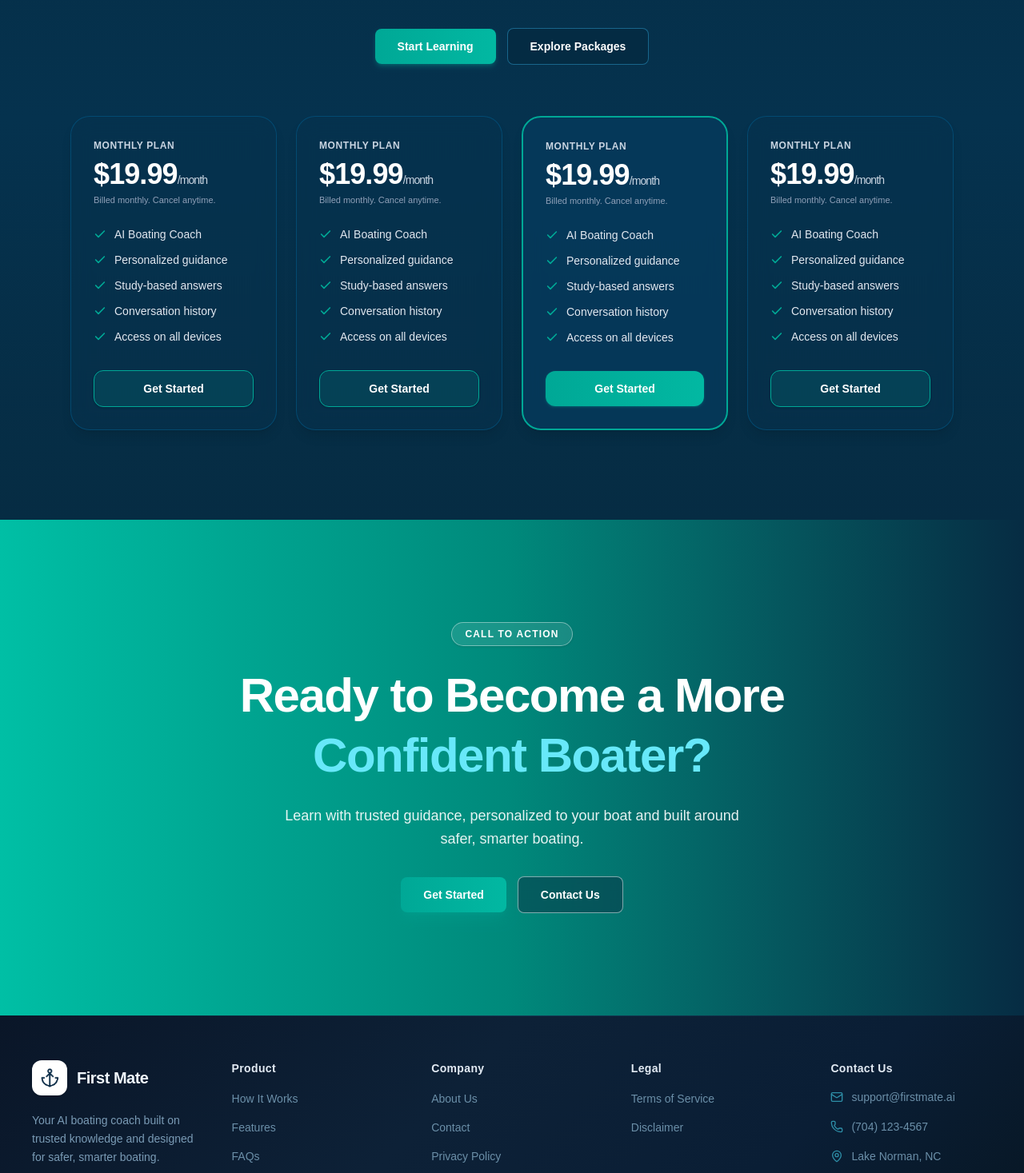
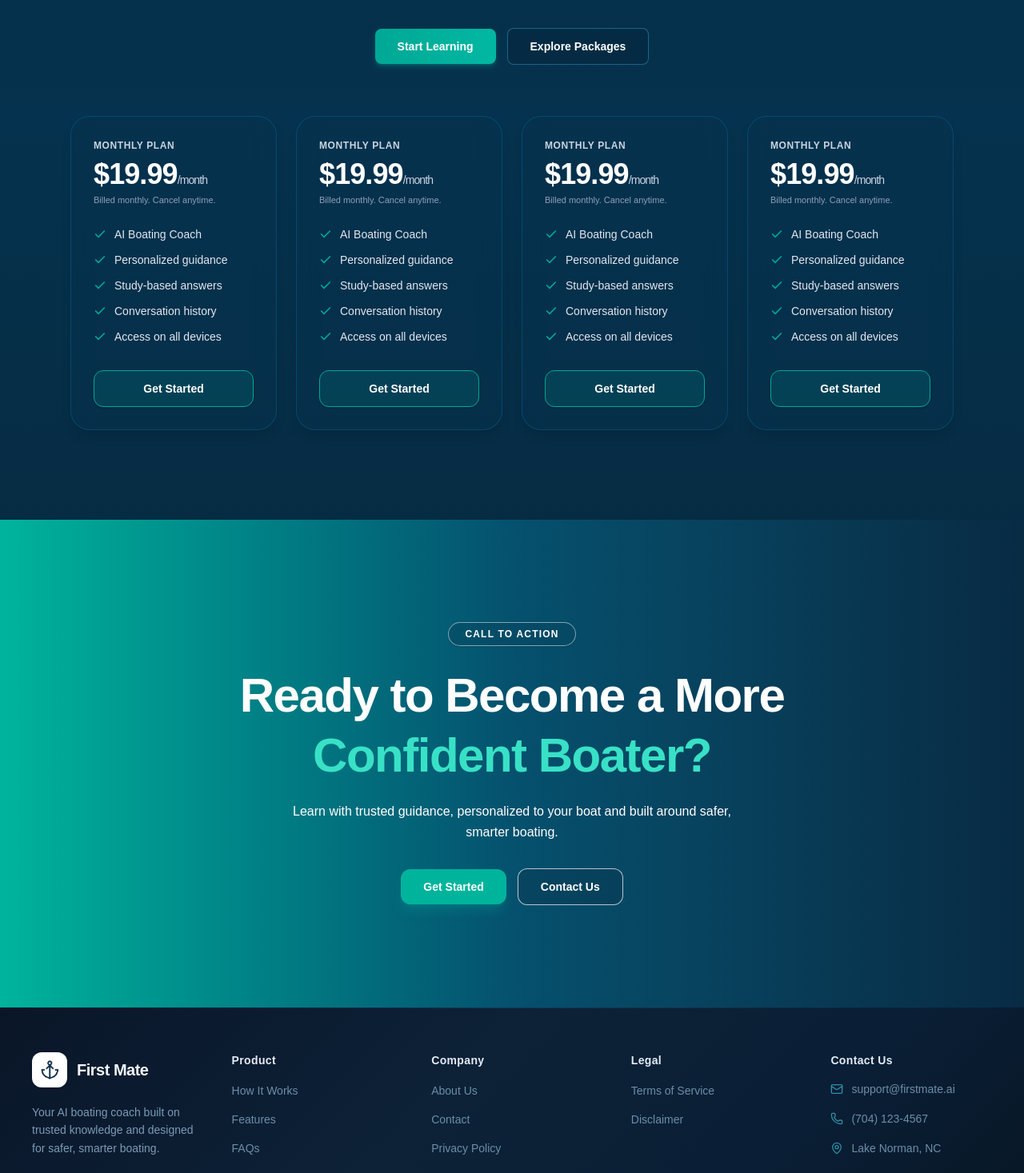
Before and after one commit to umairamjadnxthatch/first-mate-web, a Next.js app: page / in a window 1280 px wide. Shown: the part 7451-8918 px from the top of the page at 80% size. Built offline with nearby package versions, Linux system fonts and the light colour scheme.

Commit message:
Update pricing and final CTA sections

```diff
--- a/components/home/FinalCTA.tsx
+++ b/components/home/FinalCTA.tsx
@@ -1,34 +1,34 @@
 export default function FinalCTA() {
   return (
-    <section className="relative overflow-hidden bg-gradient-to-r from-[#00bfa5] via-[#00897b] to-[#062c43] py-20 text-white sm:py-28 md:py-32">
+    <section className="relative overflow-hidden bg-gradient-to-r from-[#00b49c] via-[#05516e] to-[#082b44] py-20 text-white sm:py-28 md:py-32">
       {/* Subtle overlay */}
       <div className="pointer-events-none absolute inset-0 bg-[radial-gradient(ellipse_at_top,_var(--tw-gradient-stops))] from-white/10 via-transparent to-transparent" />
 
       <div className="relative mx-auto flex max-w-4xl flex-col items-center px-6 text-center">
         {/* Eyebrow badge */}
-        <span className="mb-6 inline-flex items-center justify-center rounded-full border border-white/40 bg-white/10 px-4 py-1.5 text-[11px] font-semibold uppercase tracking-widest text-white shadow-sm backdrop-blur-sm sm:text-xs">
+        <span className="mb-6 inline-flex items-center justify-center rounded-full border border-white/50 bg-[#074760]/50 px-5 py-1.5 text-[11px] font-semibold uppercase tracking-widest text-white shadow-sm backdrop-blur-sm sm:text-xs">
           Call to Action
         </span>
 
         {/* Heading */}
-        <h1 className="text-4xl font-extrabold leading-tight tracking-tight text-white sm:text-5xl md:text-6xl">
+        <h2 className="text-4xl font-extrabold leading-tight tracking-tight text-white sm:text-5xl md:text-6xl">
           Ready to Become a More
           <br />
-          <span className="text-[#67e8f9]">Confident Boater?</span>
-        </h1>
+          <span className="text-[#38e1c6]">Confident Boater?</span>
+        </h2>
 
         {/* Subtext */}
-        <p className="mt-6 max-w-xl text-base leading-relaxed text-white/90 sm:text-lg">
+        <p className="mt-5 max-w-xl text-sm leading-relaxed text-white sm:text-base">
           Learn with trusted guidance, personalized to your boat and built
           around safer, smarter boating.
         </p>
 
         {/* CTA buttons */}
         <div className="mt-8 flex flex-col items-center justify-center gap-3.5 sm:flex-row">
-          <button className="w-full rounded-lg bg-gradient-to-r from-[#00a896] to-[#02b8a2] px-7 py-3 text-sm font-semibold text-white shadow-lg shadow-[#00a896]/30 transition-all duration-200 hover:brightness-110 sm:w-auto">
+          <button className="w-full rounded-xl bg-[#00b49c] px-7 py-3 text-sm font-semibold text-white shadow-lg shadow-[#00b49c]/25 transition-all duration-200 hover:brightness-110 hover:scale-[1.02] active:scale-[0.98] sm:w-auto">
             Get Started
           </button>
-          <button className="w-full rounded-lg border border-white/50 bg-[#083344]/50 px-7 py-3 text-sm font-semibold text-white backdrop-blur-sm transition-all duration-200 hover:bg-white/15 sm:w-auto">
+          <button className="w-full rounded-xl border border-white/70 bg-[#0c354e]/40 px-7 py-3 text-sm font-semibold text-white backdrop-blur-sm transition-all duration-200 hover:bg-white/15 hover:border-white sm:w-auto">
             Contact Us
           </button>
         </div>
--- a/components/home/PricingSection.tsx
+++ b/components/home/PricingSection.tsx
@@ -9,10 +9,10 @@ const features = [
 ];
 
 const plans = [
-  { name: "Starter", price: "19.99", highlight: false },
-  { name: "Growth", price: "19.99", highlight: false },
-  { name: "Pro", price: "19.99", highlight: true },
-  { name: "Captain", price: "19.99", highlight: false },
+  { name: "Starter", price: "19.99" },
+  { name: "Growth", price: "19.99" },
+  { name: "Pro", price: "19.99" },
+  { name: "Captain", price: "19.99" },
 ];
 
 export default function PricingSection() {
@@ -53,11 +53,7 @@ export default function PricingSection() {
           {plans.map((plan) => (
             <div
               key={plan.name}
-              className={`flex flex-col justify-between rounded-3xl p-6 shadow-lg backdrop-blur-md transition-all duration-300 hover:-translate-y-1 sm:p-7 ${
-                plan.highlight
-                  ? "border-2 border-[#00a896] bg-[#063b5e]/75 shadow-[0_0_30px_rgba(0,168,150,0.2)] hover:border-[#38bdf8]"
-                  : "border border-[#0284c7]/30 bg-[#06334f]/50 hover:border-[#38bdf8]/60 hover:bg-[#073b5c]/60"
-              }`}
+              className="group flex flex-col justify-between rounded-3xl border border-[#0284c7]/30 bg-[#06334f]/50 p-6 text-white shadow-lg backdrop-blur-md transition-all duration-300 ease-out hover:-translate-y-1.5 hover:border-[#38bdf8]/60 hover:bg-[#073b5c]/70 hover:shadow-2xl hover:shadow-[#00a896]/25 sm:p-7"
             >
               <div>
                 <p className="text-xs font-semibold uppercase tracking-wider text-slate-300">
@@ -86,13 +82,7 @@ export default function PricingSection() {
                 </ul>
               </div>
 
-              <button
-                className={`mt-8 w-full rounded-xl py-3 text-sm font-semibold shadow-sm transition-all duration-200 ${
-                  plan.highlight
-                    ? "bg-gradient-to-r from-[#00a896] to-[#02b8a2] font-bold text-white shadow-md shadow-[#00a896]/30 hover:brightness-110"
-                    : "border border-[#00a896] bg-[#00a896]/15 text-white hover:bg-[#00a896]"
-                }`}
-              >
+              <button className="mt-8 w-full rounded-xl border border-[#00a896] bg-[#00a896]/15 py-3 text-sm font-semibold text-white shadow-sm transition-all duration-200 hover:bg-[#00a896] hover:shadow-md hover:shadow-[#00a896]/30">
                 Get Started
               </button>
             </div>
```
